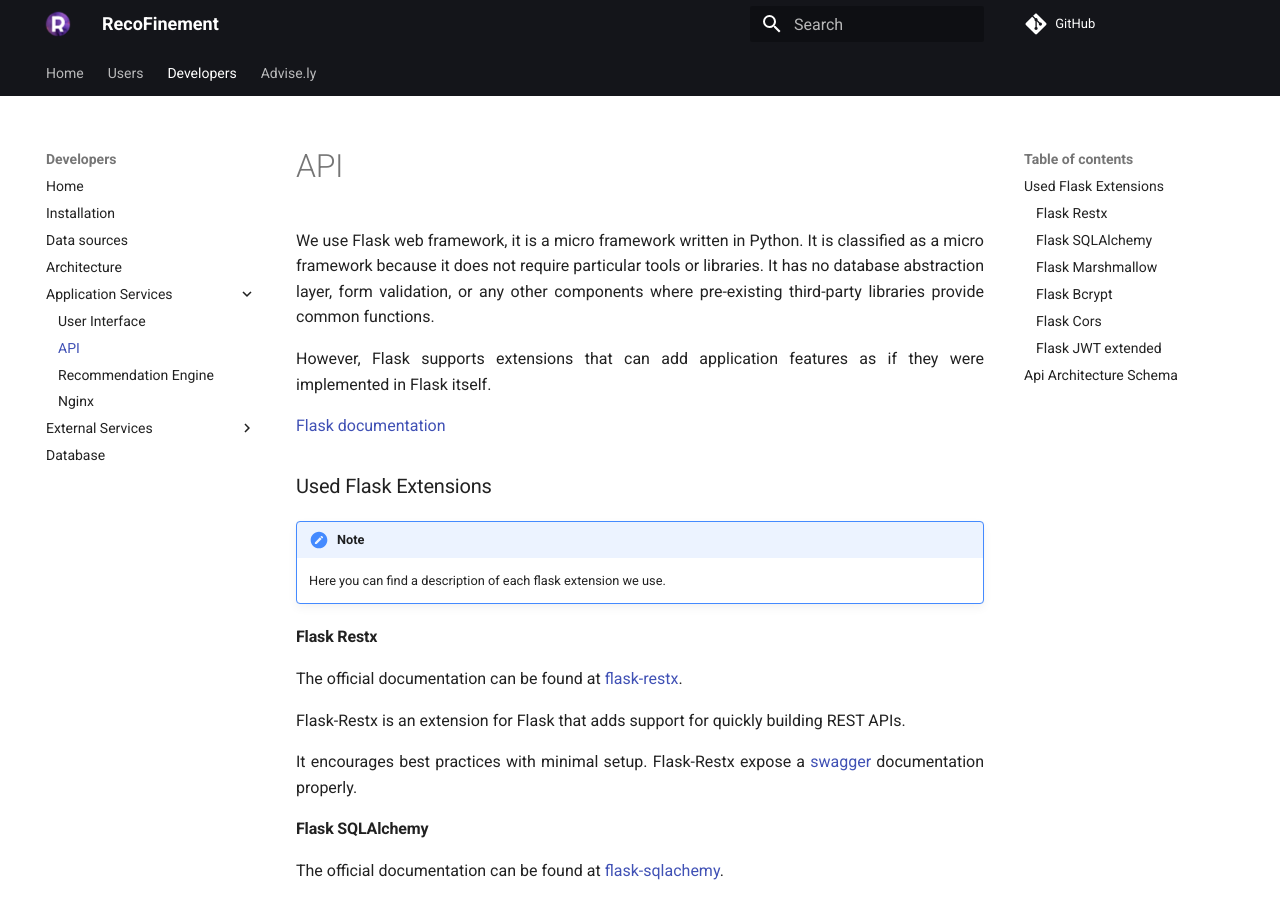
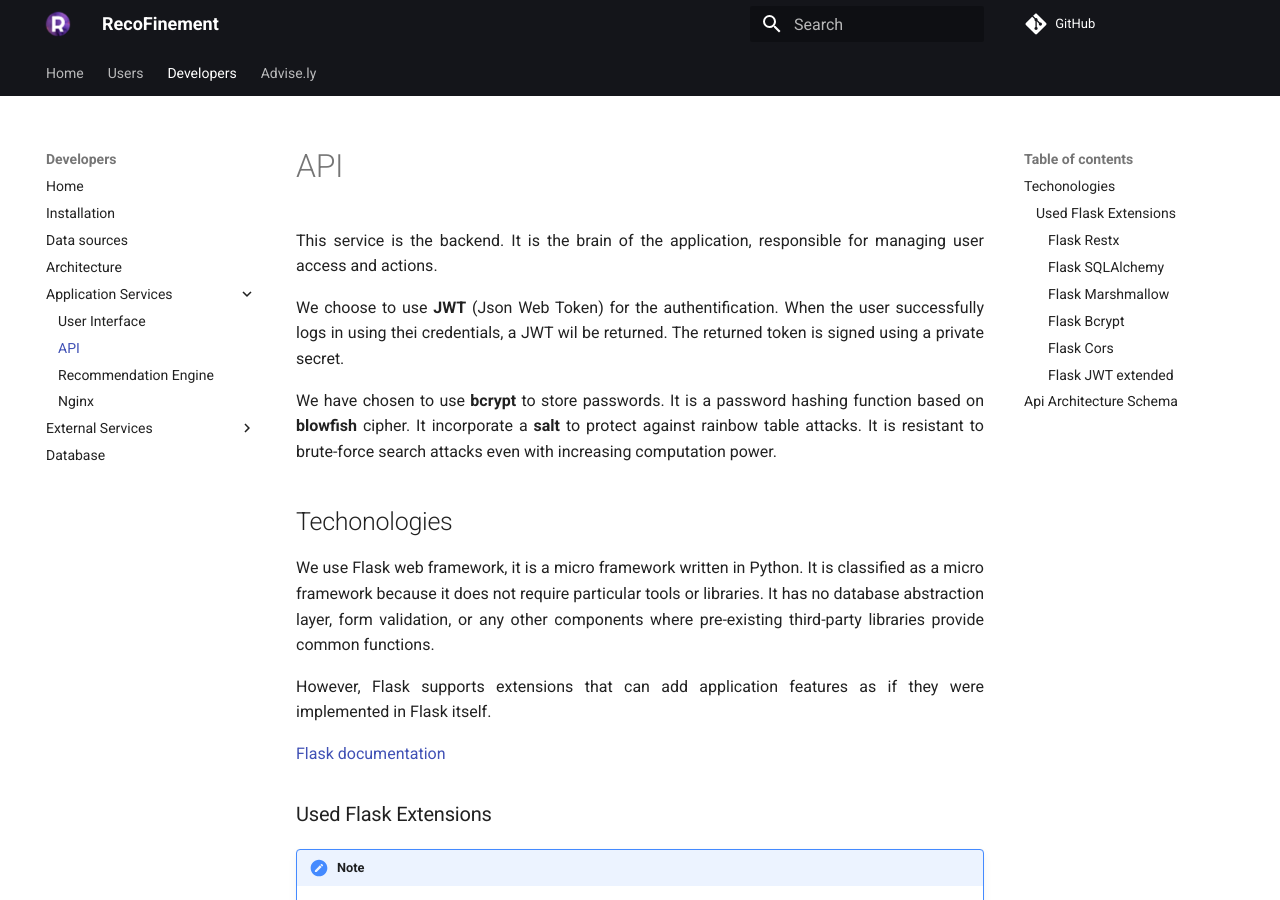
Before and after one commit to RomainCtl/RecoFinement, an MkDocs documentation site: the page built from docs/developers/services/api.md, in a window 1280 px wide and 900 px high. Built offline with MkDocs 1.6.1 and Material for MkDocs 9.7.7, drawn with Linux system fonts in a browser that asks for light colours; comment, search, counter and statistics services are not loaded.

Commit message:
add some info in api service page

```diff
--- a/docs/developers/services/api.md
+++ b/docs/developers/services/api.md
@@ -1,3 +1,11 @@
+This service is the backend. It is the brain of the application, responsible for managing user access and actions.
+
+We choose to use __JWT__ (Json Web Token) for the authentification. When the user successfully logs in using thei credentials, a JWT wil be returned. The returned token is signed using a private secret.
+
+We have chosen to use __bcrypt__ to store passwords. It is a password hashing function based on __blowfish__ cipher. It incorporate a __salt__ to protect against rainbow table attacks. It is resistant to brute-force search attacks even with increasing computation power.
+
+## Techonologies
+
 We use Flask web framework, it is a micro framework written in Python. It is classified as a micro framework because it does not require particular tools or libraries. It has no database abstraction layer, form validation, or any other components where pre-existing third-party libraries provide common functions.
 
 However, Flask supports extensions that can add application features as if they were implemented in Flask itself.
@@ -63,7 +71,7 @@ Flask JWT extended is an open source Flask extension that provides JWT support.
 You will find more informaiton about JWT in [official JWT website](https://jwt.io/).
 
 
-### Api Architecture Schema
+## Api Architecture Schema
 
 ![Api Architecture](../../assets/images/api_architecture.png)
 
```
